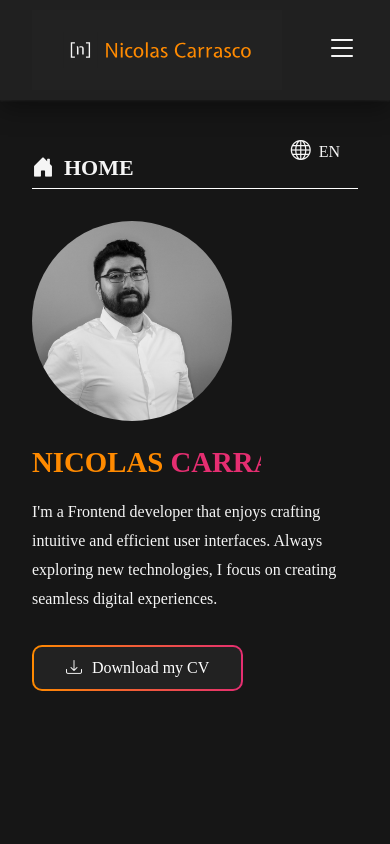
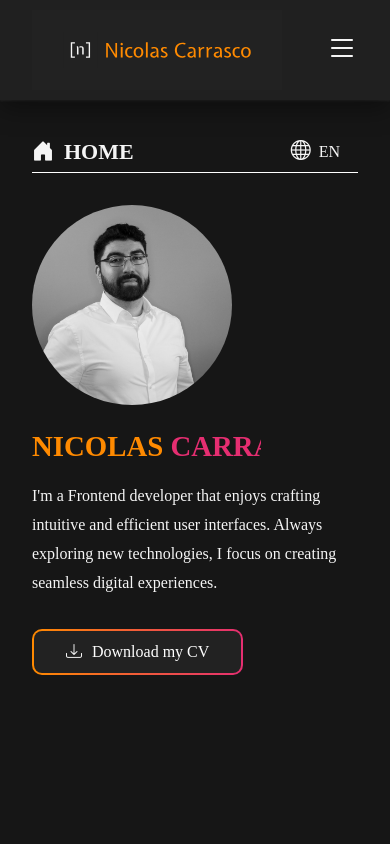
Before and after one commit to Niccar95/Portfolio-React, a React (Vite) app: page / in a window 390 px wide. Shown: the top 844 px of the page. Built offline with nearby package versions, Linux system fonts and the light colour scheme; some icons are missing; a web font is replaced by a local one.

Commit message:
fixed margin top for content container on mobile

```diff
--- a/src/styles/index.scss
+++ b/src/styles/index.scss
@@ -88,7 +88,11 @@ header {
 
 main {
   flex: 1;
-  margin-top: 116px;
+  margin-top: 100px;
+
+  @include desktop() {
+    margin-top: 116px;
+  }
 
 .headingContainer {
   width: 100%;
```
